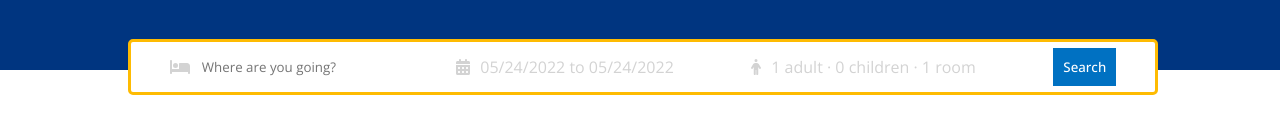
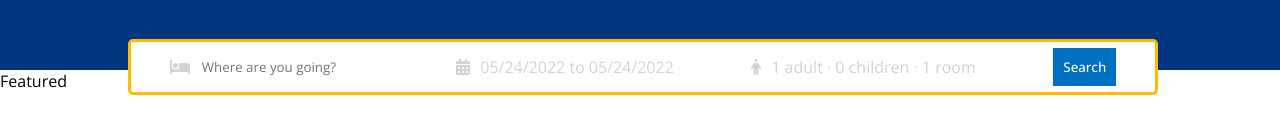
Before and after one commit to Koko-Dev/react-reservation-app, a React (Create React App) app: page / in a window 1280 px wide. Shown: the part 337-470 px from the top of the page. Built offline with nearby package versions, Linux system fonts and the light colour scheme.

Commit message:
Add src/component/featured directory and files Featured.js and featered.css within; Featured.js: Add basic Featured component and import featured.css;  Home.js: Import Featured.js and add <Featured /> component within a new div.homeContainer after <Navbar /> and <Header />

```diff
--- /dev/null
+++ b/src/components/featured/Featured.js
@@ -0,0 +1,9 @@
+import './featured.css';
+
+const Featured = () => {
+	return (
+		<div>Featured</div>
+	)
+}
+
+export default Featured;
--- a/src/pages/home/Home.js
+++ b/src/pages/home/Home.js
@@ -1,12 +1,17 @@
 import './home.css';
 import Navbar from "../../components/navbar/Navbar";
 import Header from "../../components/header/Header";
+import Featured from "../../components/featured/Featured";
 
 const Home = () => {
 	return (
 		<div>
 			<Navbar />
 			<Header />
+			<div className="homeContainer">
+				<Featured />
+
+			</div>
 		</div>
 	)
 }
```
Also changed, not shown: src/components/featured/featured.css (added).
